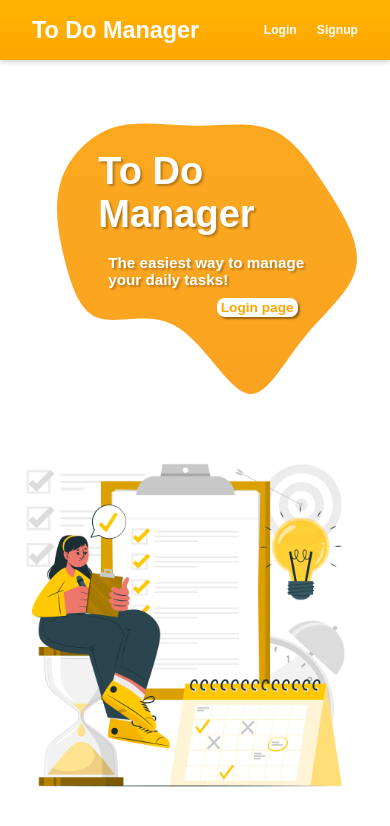
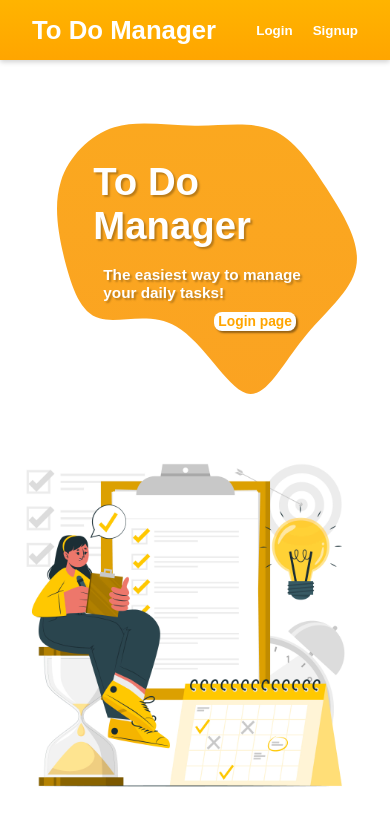
Before and after one commit to FaithfulBreeze/jackexperts-project, a React (Vite) app in the folder frontend/: page / in a window 390 px wide. Shown: the top 826 px of the page. Built offline with nearby package versions, Linux system fonts and the light colour scheme.

Commit message:
Updte CSS

```diff
--- a/frontend/index.html
+++ b/frontend/index.html
@@ -21,17 +21,22 @@
       }
       @media screen and (max-width: 780px){
         html{
-          font-size: 1.2vw;
+          font-size: 1.1vw;
         }
       }
       @media screen and (max-width: 580px){
         html{
-          font-size: 1.1vw;
+          font-size: 1.15vw;
         }
       }
       @media screen and (max-width: 450px){
         html{
-          font-size: 3vw;
+          font-size: 1.1vw;
+        }
+      }
+      @media screen and (max-width: 350px){
+        html{
+          font-size: 1.1vw;
         }
       }
     </style>
--- a/frontend/src/components/Form/style/index.ts
+++ b/frontend/src/components/Form/style/index.ts
@@ -17,26 +17,6 @@ export const StyledDiv = styled.div`
     & h2{
         margin-bottom: 20px;
     }
-    @media screen and (max-width: 1024px){
-        &{
-            width: 40vw;
-            font-size: 2.3em;
-            padding: 28px 20px;
-        }
-    }
-    @media screen and (max-width: 550px){
-        &{
-            width: 70vw;
-            font-size: 5em;
-            padding: 36px 20px;
-        }
-    }
-    @media screen and (max-width: 450px){
-        &{
-            font-size: 2em;
-            padding: 36px 20px;
-        }
-    }
     & div{
         font-weight: 600;
         text-align: left;
@@ -46,7 +26,7 @@ export const StyledDiv = styled.div`
             border-radius: 8px;
             font: inherit;
             text-indent: 10px;
-            background-color: #F4F4F4;
+            background-color: #FEFEFE;
         }
         & p{
             font-size: 0.65em;
@@ -70,10 +50,8 @@ export const StyledDiv = styled.div`
             box-shadow: 0px 4px 4px #00000055;
         }
     }
-
     & #keyForm{
-
-    background-image: linear-gradient(to top, orange, rgb(255,190,0));
+        background-image: linear-gradient(to top, orange, rgb(255,190,0));
         position: absolute;
         top: 50%;
         left: 50%;
@@ -81,4 +59,26 @@ export const StyledDiv = styled.div`
         z-index: 2;
     }
 
+    @media screen and (max-width: 1024px){
+        &{
+            width: 40vw;
+            font-size: 2.3em;
+            padding: 28px 20px;
+        }
+    }
+
+    @media screen and (max-width: 550px){
+        &{
+            width: 70vw;
+            font-size: 5em;
+            padding: 36px 20px;
+        }
+    }
+
+    @media screen and (max-width: 450px){
+        &{
+            font-size: 4.2em;
+            padding: 36px 20px;
+        }
+    }
 `
--- a/frontend/src/components/Header/style/index.ts
+++ b/frontend/src/components/Header/style/index.ts
@@ -13,12 +13,6 @@ export const StyledHeader = styled.header`
     box-shadow: 0px 2px 5px #0000002F;
     z-index: 1;
     background-image: linear-gradient(to top, orange, rgb(255,180,0));
-    @media screen and (max-width: 1120px){
-        font-size: 1.8em;
-    }
-    @media screen and (max-width: 455px){
-        font-size: 1em;
-    }
     & nav ul{
         font-size: 0.8em;
         font-weight: 600;
@@ -26,9 +20,6 @@ export const StyledHeader = styled.header`
         align-items: center;
         gap: 20px;
         & li{
-        @media screen and (max-width: 550px){
-            font-size: 1.3em;
-        }
             & a{
                 text-decoration: none;
                 color: white;
@@ -40,10 +31,30 @@ export const StyledHeader = styled.header`
             }
         }
     }
+    @media screen and (max-width: 1120px){
+        &{
+            font-size: 1.9em;
+        }
+    }
     @media screen and (max-width: 950px){
-        height: 60px;
+        &{
+            height: 60px;
+        }
     }
     @media screen and (max-width: 550px){
-        padding: 0 32px;
+        &{
+            padding: 0 32px;
+            &nav ul{
+                gap: 5px;
+            }
+            & nav ul li{
+                font-size: 1.3em;
+            }
+        }
+    }
+    @media screen and (max-width: 455px){
+        &{
+            font-size: 3em;
+        }
     }
 `
--- a/frontend/src/pages/Homepage/style/index.ts
+++ b/frontend/src/pages/Homepage/style/index.ts
@@ -1,63 +1,31 @@
 import styled from "styled-components";
 
 export const StyledHomepage = styled.main`
+
     @import url('https://fonts.googleapis.com/css2?family=SUSE:wght@100..800&display=swap');
     font-family: "SUSE", sans-serif;
+    max-height: calc(100vh - 100px);
+    margin: auto;
+    overflow: hidden;
     color: white;
     text-shadow: 2px 2px 2px #00000044;
-    margin: auto;
-    max-height: calc(100vh - 100px);
-    overflow: hidden;
-    @media screen and (max-width: 450px){
-        &{
-            padding: 20px 0 0 0;
-            overflow: scroll;
-        }
-    }
     & div#main-container{
         display: flex;
         gap: 20px;
         justify-content: center;
         align-items: center;
-        @media screen and (max-width: 950px){
-            &{
-                gap: 0;
-            }
-        }
-        @media screen and (max-width: 450px){
-            &{
-                flex-direction: column-reverse;
-                gap: 50px;
-            }
-        }
         & div#image-container{
             max-width: 45%;
             padding: 10px 0 0 0;
-            @media screen and (max-width: 450px){
-                &{
-                    max-width: 100%;
-                }
-            }
         }
         & div#image-container img{
             width: 85%;
-            @media screen and (max-width: 950px){
-                &{
-                    width: 95%;
-                }
-            }
         }
         & div#content-container{
             width: 40%;
             position: relative;
             & p{
                 padding-left: 10px;
-            }
-            @media screen and (max-width: 450px){
-                &{
-                    width: 100%;
-                    height: 300px;
-                }
             }
         }
         & div#content-container img{
@@ -67,41 +35,12 @@ export const StyledHomepage = styled.main`
             top: 55%;
             left: 50%;
             transform: translate(-50%, -50%);
-            @media screen and (max-width: 450px){
-                &{
-                    min-height: 230%;
-                }
-            }
         }
         & div#content-container div{
             padding: 10px 0 0 35px;
             margin: auto;
             width: 65%;
-            @media screen and (max-width: 950px){
-                &{
-                    padding: 10px 0 0 20px;
-                }
-            }
-            @media screen and (max-width: 850px){
-                &{
-                    padding: 10px 0 0 15px;
-                }
-            }
-            @media screen and (max-width: 450px){
-                &{
-                    padding: 70px 0 0 30px;
-                }
-            }
-            @media screen and (max-width: 325px){
-                &{
-                    padding: 90px 0 0 25px;
-                }
-            }
-            @media screen and (max-width: 255px){
-                &{
-                    padding: 110px 0 0 25px;
-                }
-            }
+
             & h1{
                 font-weight: 900;
                 font-size: 3.25em;
@@ -131,16 +70,77 @@ export const StyledHomepage = styled.main`
                     transform: scale(1.05);
                     box-shadow: 4px 4px 4px #00000055;
                 }
-                @media screen and (max-width: 850px){
-                    padding: 2px 4px;
+            }
+        }
+    }
+
+    @media screen and (max-width: 950px){
+        &{
+            max-height: calc(100vh - 60px);
+        }
+        & div#main-container{
+            gap: 0;
+            & div#image-container img {
+                    width: 95%;
+            }
+            & div#content-container div{
+                padding: 10px 0 0 20px;
+            }
+        }
+    }
+
+    @media screen and (max-width: 850px){
+        & div#main-container div#content-container div{
+            padding: 10px 0 0 15px;
+            & button{
+                padding: 2px 4px;
+            }
+        }
+    }
+
+    @media screen and (max-width: 510px){
+        &{
+            font-size: 2.75em;
+            padding: 20px 0 0 0;
+            overflow: scroll;
+        }
+        & div#main-container{
+            flex-direction: column-reverse;
+            gap: 50px;
+            & div#image-container{
+                max-width: 100%;
+            }
+            & div#content-container{
+                width: 100%;
+                height: 300px;
+                & img{
+                    min-height: 230%;
                 }
-                @media screen and (max-width: 325px){
-                    margin-left: 45%;
+                & div{
+                    padding: 50px 0 0 25px;
                 }
             }
         }
     }
-    @media screen and (max-width: 950px){
-        max-height: calc(100vh - 60px);
+
+    @media screen and (max-width: 410px){
+        & div#main-container div#content-container div{
+            padding: 80px 0 0 25px;
+        }
+    }
+
+    @media screen and (max-width: 325px){
+        & div#main-container div#content-container div{
+            padding: 90px 0 0 25px;
+            & button{
+                margin-left: 45%;
+            }
+        }
+    }
+
+    @media screen and (max-width: 255px){
+        & div#main-container div#content-container div{
+            padding: 110px 0 0 25px;
+        }
     }
 `
```
